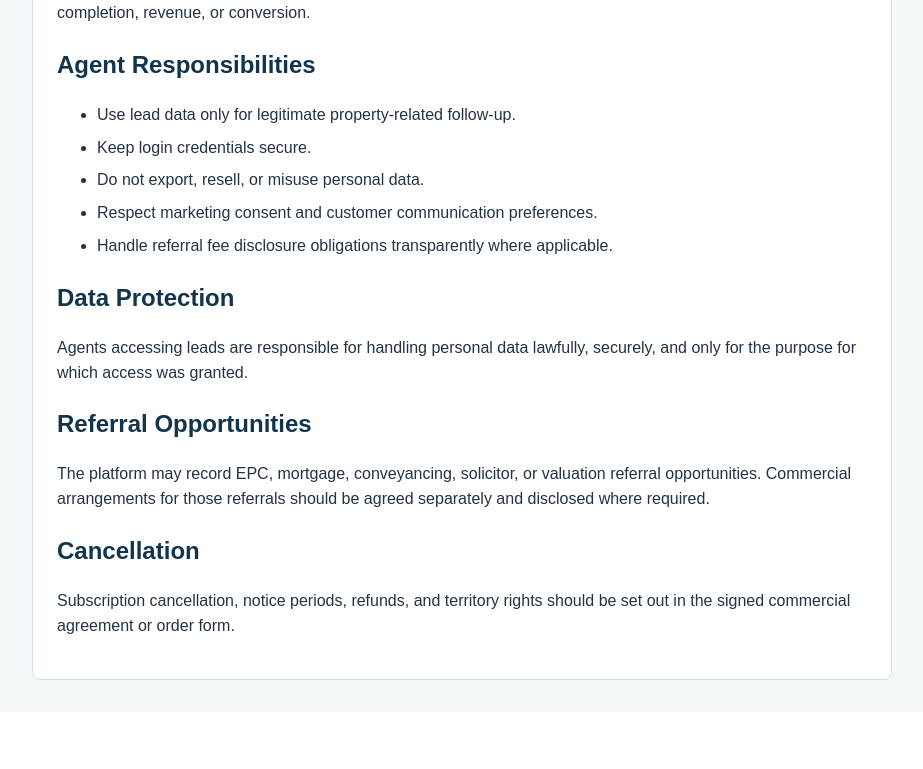
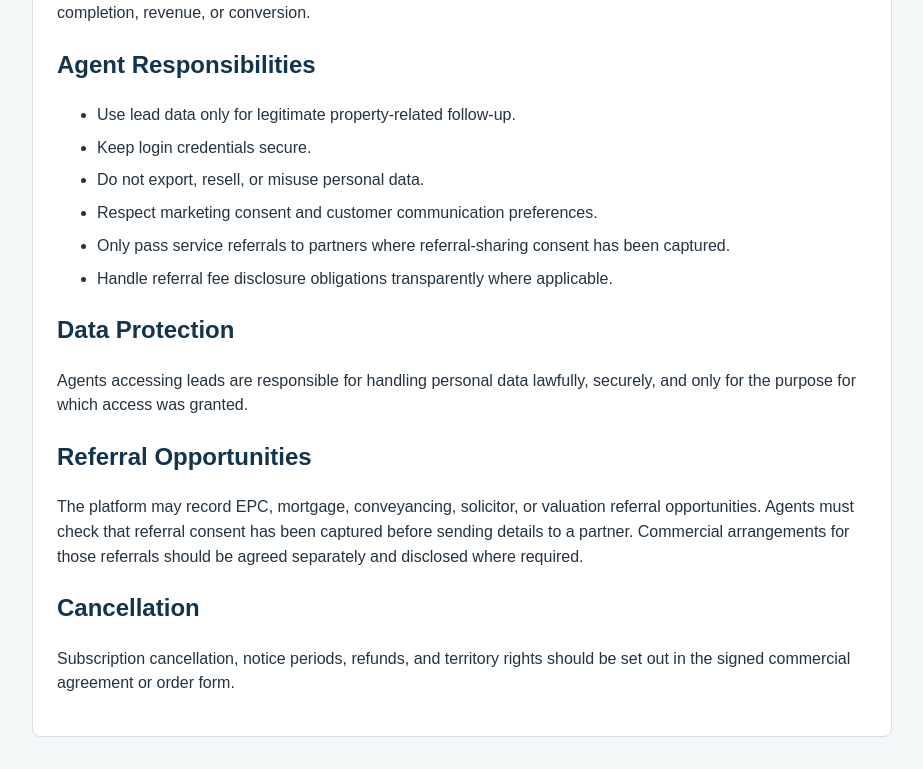
Before and after one commit to Harryl1/booking-system, a Flask app: page /agent-terms in a window 1280 px wide. Shown: the part 488-1257 px from the top of the page, without its empty margins (178-1101 px from the left). Before the commit the page ends 1168 px from the top, so only its background shows below. Run offline with Flask 3, Linux system fonts and the light colour scheme; data that the repository does not hold is empty; some libraries are stand-ins or nearby versions.

Commit message:
Add referral consent controls

```diff
--- a/main.py
+++ b/main.py
@@ -375,6 +375,8 @@ def init_db():
                 report_expires_at TEXT,
                 marketing_consent INTEGER NOT NULL DEFAULT 0,
                 privacy_notice_accepted_at TEXT,
+                referral_consent_accepted_at TEXT,
+                referral_fee_disclosure_accepted_at TEXT,
                 retention_until TEXT,
                 source_page TEXT,
                 utm_source TEXT,
@@ -505,6 +507,8 @@ def init_db():
             report_expires_at TEXT,
             marketing_consent INTEGER NOT NULL DEFAULT 0,
             privacy_notice_accepted_at TEXT,
+            referral_consent_accepted_at TEXT,
+            referral_fee_disclosure_accepted_at TEXT,
             retention_until TEXT,
             source_page TEXT,
             utm_source TEXT,
@@ -606,6 +610,8 @@ def ensure_lead_action_columns():
         "report_expires_at": "TEXT",
         "marketing_consent": "INTEGER NOT NULL DEFAULT 0",
         "privacy_notice_accepted_at": "TEXT",
+        "referral_consent_accepted_at": "TEXT",
+        "referral_fee_disclosure_accepted_at": "TEXT",
         "retention_until": "TEXT",
         "source_page": "TEXT",
         "utm_source": "TEXT",
@@ -1089,7 +1095,9 @@ def cleanup_expired_leads():
                 report_filename = NULL,
                 report_token = NULL,
                 report_expires_at = NULL,
-                marketing_consent = 0
+                marketing_consent = 0,
+                referral_consent_accepted_at = NULL,
+                referral_fee_disclosure_accepted_at = NULL
             WHERE id = ?
         """, (f"deleted+{lead['id']}@local", lead["id"]))
 
@@ -1121,6 +1129,16 @@ def validate_required_text(value, field_name, max_length=255):
     if len(value) > max_length:
         abort(400, f"{field_name} is too long")
     return value
+
+
+def truthy(value):
+    if isinstance(value, bool):
+        return value
+    if isinstance(value, (int, float)):
+        return value != 0
+    if isinstance(value, str):
+        return value.strip().lower() in {"1", "true", "yes", "on", "accepted"}
+    return bool(value)
 
 
 def validate_int(value, field_name, min_value=None, max_value=None):
@@ -1740,7 +1758,9 @@ def referrals():
 
     where_sql = "WHERE " + " AND ".join(where_clauses) if where_clauses else ""
     rows = db.execute(f"""
-        SELECT service_referrals.*, leads.name, leads.email, leads.phone, leads.address, leads.lead_score
+        SELECT service_referrals.*, leads.name, leads.email, leads.phone, leads.address, leads.lead_score,
+               leads.referral_consent_accepted_at,
+               leads.referral_fee_disclosure_accepted_at
         FROM service_referrals
         JOIN leads ON leads.id = service_referrals.lead_id
         {where_sql}
@@ -2020,7 +2040,9 @@ def update_referral(referral_id):
 
     db = get_db()
     referral = db.execute("""
-        SELECT service_referrals.*, leads.id AS lead_id, leads.organisation_id
+        SELECT service_referrals.*, leads.id AS lead_id, leads.organisation_id,
+               leads.referral_consent_accepted_at,
+               leads.referral_fee_disclosure_accepted_at
         FROM service_referrals
         JOIN leads ON leads.id = service_referrals.lead_id
         WHERE service_referrals.id = ?
@@ -2030,6 +2052,10 @@ def update_referral(referral_id):
         abort(404, "Referral not found")
     if session.get("role") == ROLE_AGENT and referral["organisation_id"] != current_organisation_id():
         abort(404, "Referral not found")
+    if status in {REFERRAL_STATUS_REFERRED, REFERRAL_STATUS_IN_PROGRESS, REFERRAL_STATUS_COMPLETED} and not referral["referral_consent_accepted_at"]:
+        abort(400, "Referral consent has not been captured for this lead")
+    if (fee_expected > 0 or fee_received > 0) and not referral["referral_fee_disclosure_accepted_at"]:
+        abort(400, "Referral fee disclosure has not been captured for this lead")
 
     referred_at = referral["referred_at"]
     completed_at = referral["completed_at"]
@@ -2110,7 +2136,8 @@ def export_leads_csv():
     rows = db.execute(f"""
         SELECT id, name, email, phone, address, valuation, source, utm_source,
                utm_medium, utm_campaign, status, lead_stage, lead_score,
-               marketing_consent, created_at, next_follow_up_at, retention_until,
+               marketing_consent, referral_consent_accepted_at, referral_fee_disclosure_accepted_at,
+               created_at, next_follow_up_at, retention_until,
                (
                    SELECT GROUP_CONCAT(service_type || ':' || status, '; ')
                    FROM service_referrals
@@ -2127,7 +2154,8 @@ def export_leads_csv():
     writer.writerow([
         "id", "name", "email", "phone", "address", "valuation", "source",
         "utm_source", "utm_medium", "utm_campaign", "status", "lead_stage",
-        "lead_score", "marketing_consent", "created_at", "next_follow_up_at",
+        "lead_score", "marketing_consent", "referral_consent_accepted_at",
+        "referral_fee_disclosure_accepted_at", "created_at", "next_follow_up_at",
         "retention_until", "referrals",
     ])
     for row in rows:
@@ -2982,9 +3010,22 @@ def save_lead_payload(data, create_report=False):
     utm_campaign = (data.get("utm_campaign") or "").strip()
     created_at = data.get("created_at") or datetime.now().isoformat()
     notes = (data.get("notes") or "").strip()
-    marketing_consent = 1 if data.get("marketing_consent") else 0
-    privacy_notice_accepted = 1 if data.get("privacy_notice_accepted") else 0
+    requested_services = normalise_requested_services(data.get("help_requested") or data.get("selected_services"))
+    marketing_consent = 1 if truthy(data.get("marketing_consent")) else 0
+    privacy_notice_accepted = 1 if truthy(data.get("privacy_notice_accepted")) else 0
+    referral_consent_accepted = truthy(
+        data.get("referral_consent_accepted")
+        or data.get("referral_consent")
+        or data.get("third_party_referral_consent")
+    )
+    referral_fee_disclosure_accepted = truthy(
+        data.get("referral_fee_disclosure_accepted")
+        or data.get("referral_fee_disclosure")
+        or data.get("referral_fee_notice_accepted")
+    )
     privacy_notice_accepted_at = datetime.now().isoformat() if privacy_notice_accepted else None
+    referral_consent_accepted_at = datetime.now().isoformat() if referral_consent_accepted else None
+    referral_fee_disclosure_accepted_at = datetime.now().isoformat() if referral_fee_disclosure_accepted else None
     retention_until = data.get("retention_until") or retention_date(LEAD_RETENTION_DAYS)
 
     if not name:
@@ -2997,6 +3038,11 @@ def save_lead_payload(data, create_report=False):
         return jsonify({"success": False, "error": "Missing address"}), 400
     if not privacy_notice_accepted:
         return jsonify({"success": False, "error": "Privacy notice acceptance is required"}), 400
+    if requested_services and not referral_consent_accepted:
+        return jsonify({
+            "success": False,
+            "error": "Referral consent is required before selected services can be passed to partners"
+        }), 400
 
     report_filename = None
     report_token = None
@@ -3021,10 +3067,11 @@ def save_lead_payload(data, create_report=False):
                 source, status, created_at, notes,
                 lead_stage, is_hot_lead, updated_at,
                 assigned_agent_id, report_filename, report_token, report_expires_at,
-                marketing_consent, privacy_notice_accepted_at, retention_until,
+                marketing_consent, privacy_notice_accepted_at,
+                referral_consent_accepted_at, referral_fee_disclosure_accepted_at, retention_until,
                 source_page, utm_source, utm_medium, utm_campaign, lead_score, next_follow_up_at,
                 organisation_id
-            ) VALUES (?, ?, ?, ?, ?, ?, ?, ?, ?, ?, ?, ?, ?, ?, ?, ?, ?, ?, ?, ?, ?, ?, ?, ?, ?, ?)
+            ) VALUES (?, ?, ?, ?, ?, ?, ?, ?, ?, ?, ?, ?, ?, ?, ?, ?, ?, ?, ?, ?, ?, ?, ?, ?, ?, ?, ?, ?)
         """, (
             name,
             email,
@@ -3044,6 +3091,8 @@ def save_lead_payload(data, create_report=False):
             report_expires_at,
             marketing_consent,
             privacy_notice_accepted_at,
+            referral_consent_accepted_at,
+            referral_fee_disclosure_accepted_at,
             retention_until,
             source_page,
             utm_source,
@@ -3064,11 +3113,17 @@ def save_lead_payload(data, create_report=False):
             due_at=(datetime.now() + timedelta(days=1)).isoformat(),
             user_id=assigned_agent_id,
         )
-        created_referrals = create_service_referrals(lead_id, data.get("help_requested"))
+        created_referrals = create_service_referrals(lead_id, requested_services)
         if created_referrals:
             add_lead_note(
                 lead_id,
                 "Requested services: " + ", ".join(SERVICE_LABELS.get(service, service) for service in created_referrals),
+                user_id=assigned_agent_id,
+            )
+            add_lead_note(
+                lead_id,
+                "Referral sharing consent captured."
+                + (" Referral fee disclosure accepted." if referral_fee_disclosure_accepted else ""),
                 user_id=assigned_agent_id,
             )
         db.commit()
--- a/templates/agent_terms.html
+++ b/templates/agent_terms.html
@@ -34,6 +34,7 @@
             <li>Keep login credentials secure.</li>
             <li>Do not export, resell, or misuse personal data.</li>
             <li>Respect marketing consent and customer communication preferences.</li>
+            <li>Only pass service referrals to partners where referral-sharing consent has been captured.</li>
             <li>Handle referral fee disclosure obligations transparently where applicable.</li>
         </ul>
 
@@ -41,7 +42,7 @@
         <p>Agents accessing leads are responsible for handling personal data lawfully, securely, and only for the purpose for which access was granted.</p>
 
         <h2>Referral Opportunities</h2>
-        <p>The platform may record EPC, mortgage, conveyancing, solicitor, or valuation referral opportunities. Commercial arrangements for those referrals should be agreed separately and disclosed where required.</p>
+        <p>The platform may record EPC, mortgage, conveyancing, solicitor, or valuation referral opportunities. Agents must check that referral consent has been captured before sending details to a partner. Commercial arrangements for those referrals should be agreed separately and disclosed where required.</p>
 
         <h2>Cancellation</h2>
         <p>Subscription cancellation, notice periods, refunds, and territory rights should be set out in the signed commercial agreement or order form.</p>
--- a/templates/lead_detail.html
+++ b/templates/lead_detail.html
@@ -65,6 +65,8 @@
                     <span class="badge {% if priority_label == 'Hot' %}badge-hot{% elif priority_label == 'Warm' %}badge-warm{% endif %}">{{ priority_label }}</span>
                     <span class="badge">{{ lead["status"]|title }}</span>
                     {% if lead["marketing_consent"] %}<span class="badge">Marketing OK</span>{% endif %}
+                    {% if lead["referral_consent_accepted_at"] %}<span class="badge">Referral Consent OK</span>{% endif %}
+                    {% if lead["referral_fee_disclosure_accepted_at"] %}<span class="badge">Fee Disclosure OK</span>{% endif %}
                 </div>
             </div>
             <div class="actions">
@@ -156,6 +158,8 @@
                     <p><strong>Email:</strong> <a href="mailto:{{ lead['email'] }}">{{ lead["email"] }}</a></p>
                     <p><strong>Campaign:</strong> {{ lead["utm_campaign"] or "-" }}</p>
                     <p><strong>Privacy accepted:</strong> {{ lead["privacy_notice_accepted_at"] or "-" }}</p>
+                    <p><strong>Referral sharing consent:</strong> {{ lead["referral_consent_accepted_at"] or "Not captured" }}</p>
+                    <p><strong>Referral fee disclosure:</strong> {{ lead["referral_fee_disclosure_accepted_at"] or "Not captured" }}</p>
                     <form method="POST" action="/leads/update-status/{{ lead['id'] }}">
                         <input type="hidden" name="csrf_token" value="{{ csrf_token }}">
                         <div class="field">
--- a/templates/privacy.html
+++ b/templates/privacy.html
@@ -33,6 +33,9 @@
         <h2>Who May Receive It</h2>
         <p>Your enquiry may be made available to an estate agent using the platform. If you request a related service, details may also be shared with appropriate EPC providers, mortgage brokers, conveyancers, solicitors, or other property-service partners. Where referral fees apply, these should be disclosed clearly by the relevant party.</p>
 
+        <h2>Referral Consent</h2>
+        <p>If you select a related service, we record whether you agreed for your details to be shared with relevant service providers. We also record whether referral fee disclosure was shown and accepted.</p>
+
         <h2>Marketing</h2>
         <p>Marketing follow-up is optional. We store your marketing consent separately from the report request.</p>
 
--- a/templates/referrals.html
+++ b/templates/referrals.html
@@ -91,6 +91,10 @@
                         <strong><a href="/leads/{{ referral['lead_id'] }}">{{ referral["name"] }}</a></strong>
                         <div class="muted">{{ referral["phone"] }} · {{ referral["email"] }}</div>
                         <div class="muted">{{ referral["address"] }}</div>
+                        <div class="muted">
+                            Referral consent: {{ "Yes" if referral["referral_consent_accepted_at"] else "No" }}
+                            · Fee disclosure: {{ "Yes" if referral["referral_fee_disclosure_accepted_at"] else "No" }}
+                        </div>
                     </td>
                     <td>{{ service_labels.get(referral["service_type"], referral["service_type"]) }}</td>
                     <td><span class="badge">{{ referral["status"]|title }}</span></td>
```
